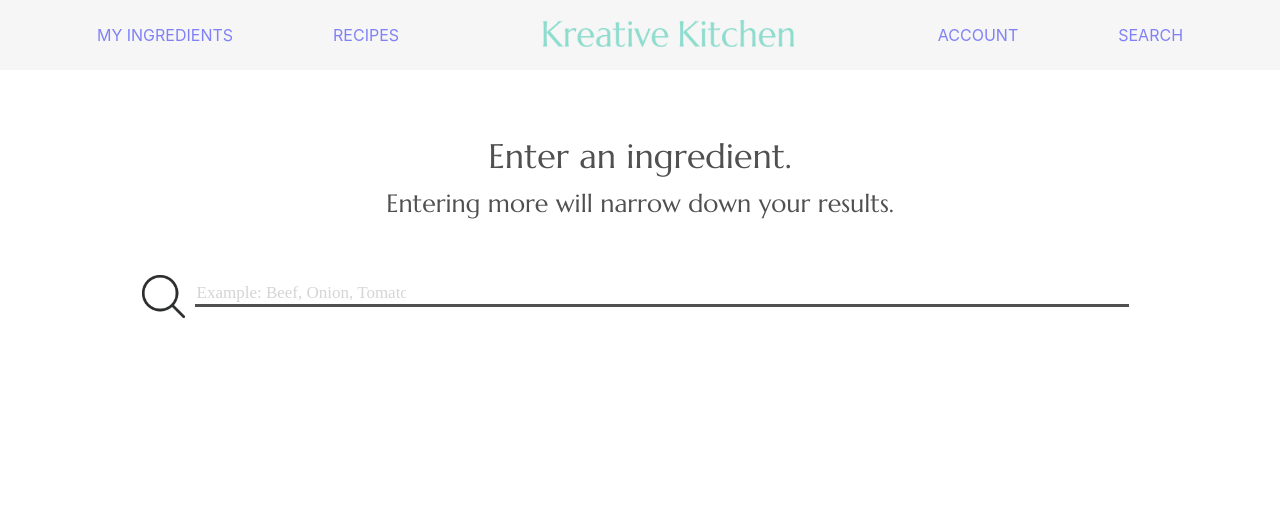
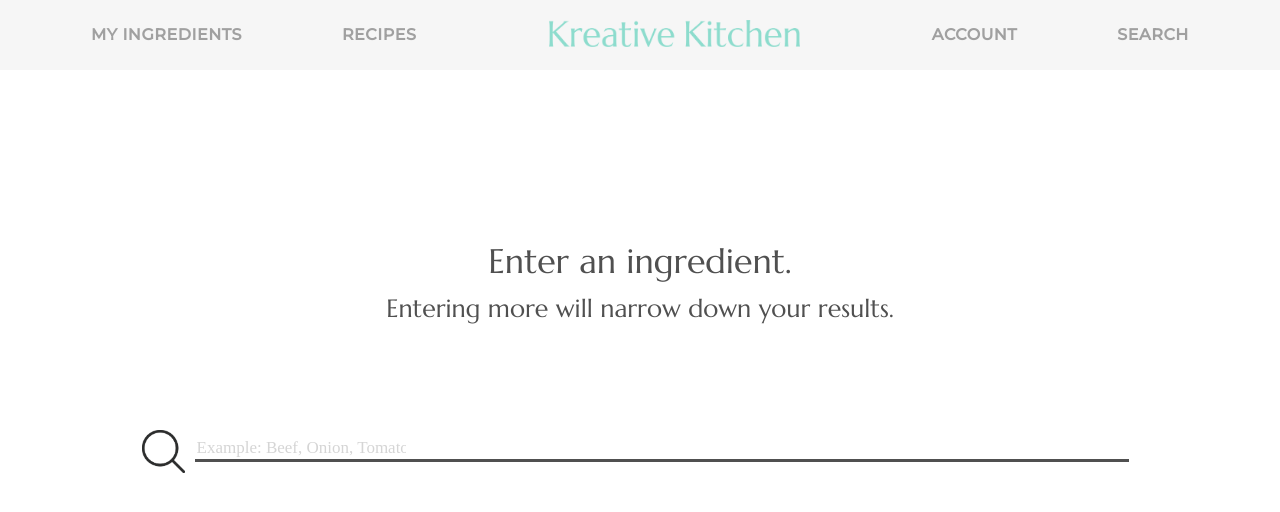
Before and after one commit to chizakura/kreative-kitchen, a React (Create React App) app in the folder client/: page / in a window 1280 px wide. Shown: the top 512 px of the page. Built offline with nearby package versions, Linux system fonts and the light colour scheme.

Commit message:
completed desktop breakpt before search

```diff
--- a/client/src/App.css
+++ b/client/src/App.css
@@ -207,6 +207,14 @@
 
 a {
   text-decoration: none;
+  font-family: 'Montserrat', sans-serif;
+  font-size: 16px;
+  font-weight: 600;
+  font-style: normal;
+  font-stretch: normal;
+  line-height: 1.56;
+  letter-spacing: 0.53px;
+  color: #3e3e3e;
 }
 
 .ingredienttag-ingredienttag {
@@ -256,7 +264,7 @@
   top: -5px;
 }
 
-@media only screen and (min-width: 550px) {
+@media only screen and (min-width: 1045px) {
   .nav {
     height: 70px;
     background-color: #ededed;
@@ -264,7 +272,7 @@
 
     display: flex;
     justify-content: space-around;
-    margin-bottom: 20px;
+    margin-bottom: 125px;
   }
 
   .Hamburger_Menu {
@@ -299,6 +307,7 @@
 
   .search-bar-container {
     order: 3;
+    padding-top: 50px;
   }
 
   .Search input {
```
